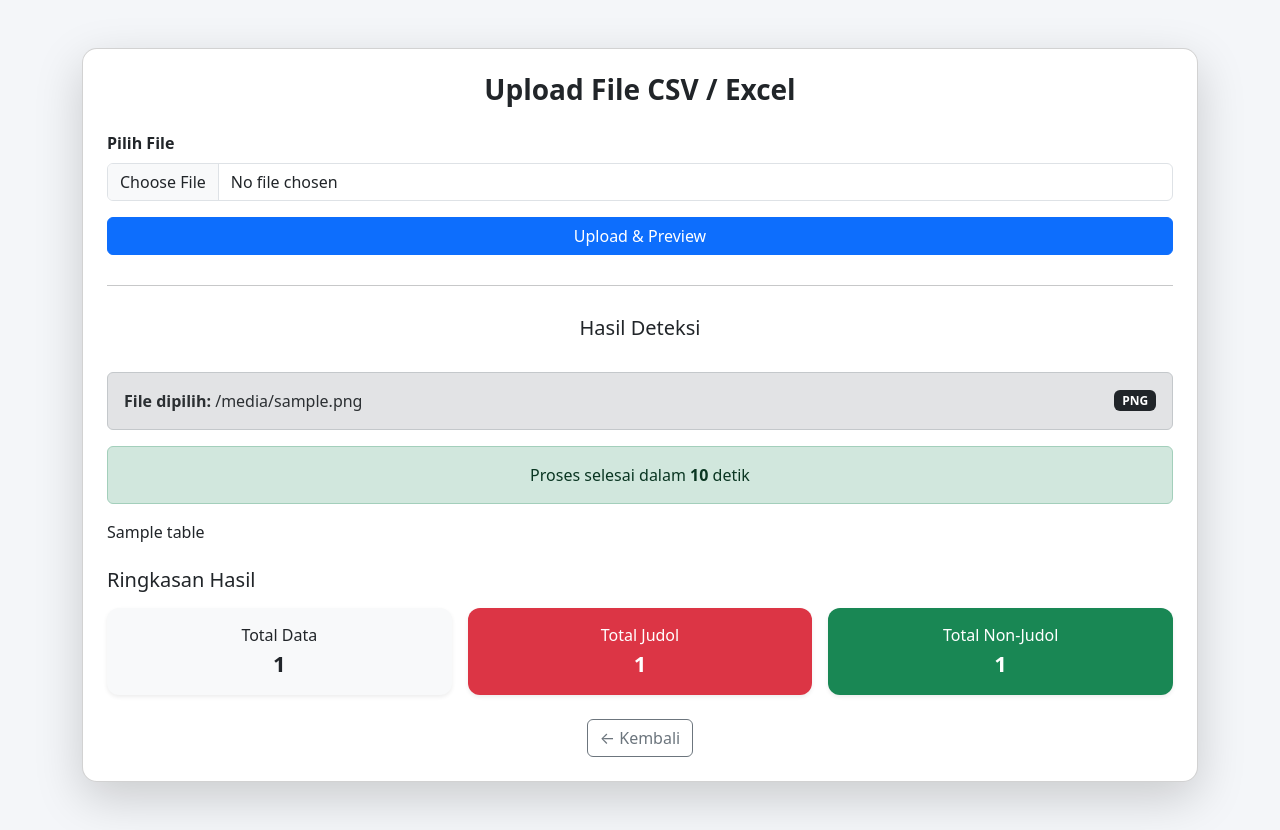
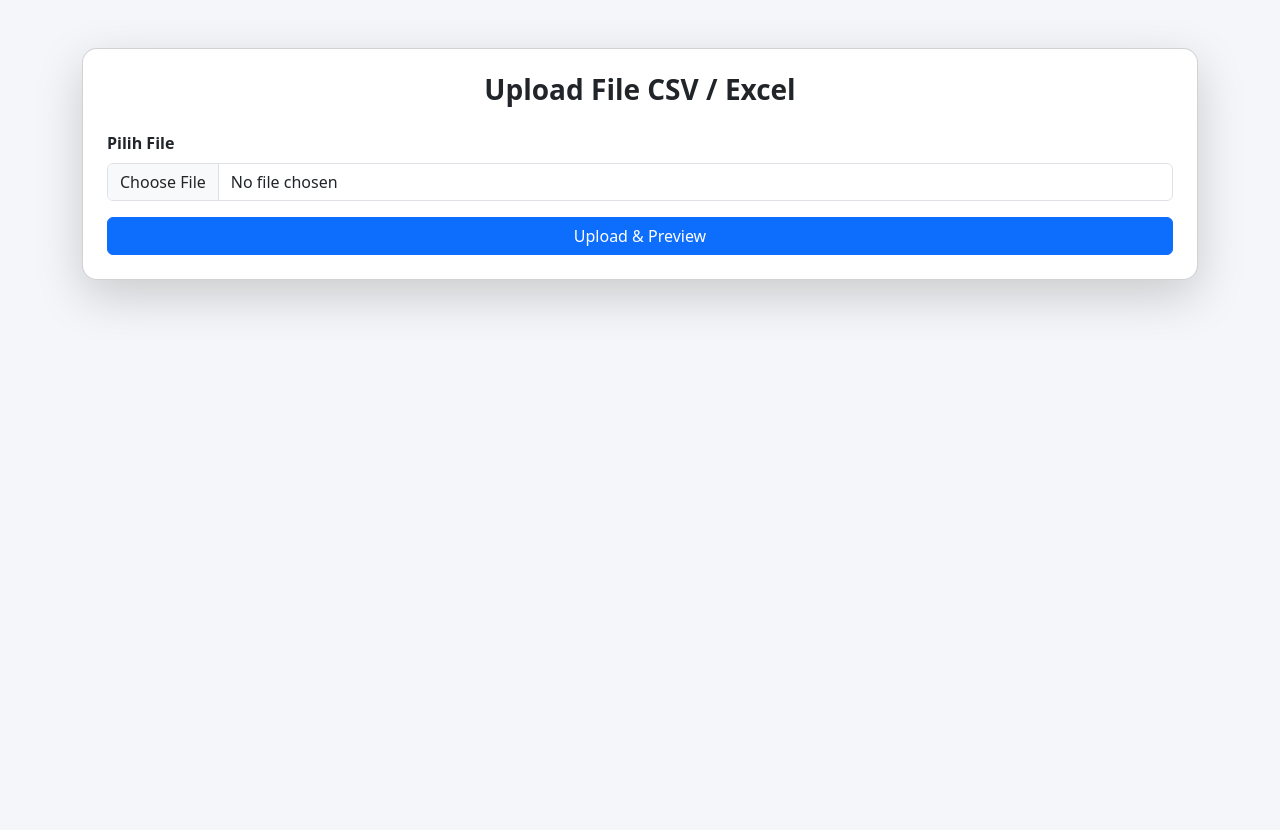
Before and after one commit to Shynaaa/Deteksi-Judol, a Flask app: template templates/upload.html in a window 1280 px wide. After the commit the page ends 309 px from the top, so only its background shows below. Run offline with Flask 3, Linux system fonts and the light colour scheme; the template is opened without the code that fills it: most values are stand-ins (such as "Sample title", 1, 10 or a date in 2020); parts of the project's set-up code (start-up, migrations or seed data) failed here and were passed over; some libraries are stand-ins or nearby versions.

Commit message:
upload.html

```diff
--- a/templates/upload.html
+++ b/templates/upload.html
@@ -4,60 +4,27 @@
     <title>Upload File - Deteksi Judol</title>
     <meta charset="UTF-8">
     <meta name="viewport" content="width=device-width, initial-scale=1">
-
     <link href="https://cdn.jsdelivr.net/npm/bootstrap@5.3.0/dist/css/bootstrap.min.css" rel="stylesheet">
-
     <style>
-        body {
-            background-color: #f4f6f9;
-        }
-
-        .main-card {
-            border-radius: 15px;
-        }
-
-        h3 {
-            font-weight: 600;
-        }
-
-        table th {
-            text-align: center !important;
-            background-color: #f8f9fa;
-        }
-
-        table td {
-            text-align: left;
-        }
-
-        .stat-box {
-            border-radius: 12px;
-            padding: 15px;
-            text-align: center;
-            font-weight: 500;
-        }
-
-        .stat-number {
-            font-size: 22px;
-            font-weight: bold;
-        }
-
-        .preview-title {
-            font-weight: 600;
-            margin-bottom: 10px;
-        }
-
-        .divider {
-            margin: 30px 0;
-        }
+        body { background-color: #f4f6f9; }
+        .main-card { border-radius: 15px; }
+        h3 { font-weight: 600; }
+        table th { text-align: center !important; background-color: #f8f9fa; }
+        table td { text-align: left; }
+        .stat-box { border-radius: 12px; padding: 15px; text-align: center; font-weight: 500; }
+        .stat-number { font-size: 22px; font-weight: bold; }
+        .preview-title { font-weight: 600; margin-bottom: 10px; }
+        .divider { margin: 30px 0; }
     </style>
 </head>
-
 <body>
 
 <div class="container mt-5 mb-5">
     <div class="card main-card shadow-lg p-4">
 
         <h3 class="text-center mb-4">Upload File CSV / Excel</h3>
+
+        <!-- ================= ALERT MESSAGES ================= -->
         {% with messages = get_flashed_messages(with_categories=true) %}
             {% if messages %}
                 {% for category, message in messages %}
@@ -70,45 +37,39 @@
         {% endwith %}
 
         <!-- ================= STEP 1 : UPLOAD ================= -->
-        <form method="POST" enctype="multipart/form-data">
-            <input type="hidden" name="step" value="preview">
-
+        <form id="uploadForm" method="POST" enctype="multipart/form-data">
             <div class="mb-3">
                 <label class="form-label fw-semibold">Pilih File</label>
                 <input type="file"
                        name="file"
+                       id="fileInput"
                        class="form-control"
                        accept=".csv,.xls,.xlsx"
                        required>
             </div>
 
-            <button type="submit" class="btn btn-primary w-100">
+            <button type="button" id="previewBtn" class="btn btn-primary w-100">
                 Upload & Preview
             </button>
         </form>
 
-        {% if preview %}
+        <!-- ================= PREVIEW SECTION ================= -->
+        <div id="previewSection" style="display:none;">
             <hr class="divider">
-
             <div class="alert alert-secondary mt-3">
-            <strong>File dipilih:</strong> {{ original_filename }}
+                <strong>File dipilih:</strong> <span id="previewFilename"></span>
             </div>
 
             <div class="preview-title">Preview Data</div>
-
             <div class="alert alert-info">
                 Kolom yang akan dideteksi:
                 <strong>{{ comment_col }}</strong>
             </div>
-
-        <div class="table-responsive">
-            {{ preview | safe }}
-        </div>
+            <div id="previewTable" class="table-responsive"></div>
 
             <!-- ================= STEP 2 : PROCESS ================= -->
             <form method="POST" onsubmit="showLoading()">
                 <input type="hidden" name="step" value="process">
-
                 <button id="processBtn" type="submit" class="btn btn-success w-100 mt-3">
                     Proses Deteksi
                 </button>
@@ -116,12 +77,10 @@
 
             <!-- Progress Section -->
             <div id="loadingSection" class="mt-4" style="display:none;">
-
                 <div class="text-center mb-2">
                     <div class="spinner-border text-success" role="status"></div>
                     <div class="mt-2 fw-semibold">Sedang memproses data...</div>
                 </div>
-
                 <div class="progress">
                     <div id="progressBar"
                         class="progress-bar progress-bar-striped progress-bar-animated bg-success"
@@ -129,66 +88,50 @@
                     </div>
                 </div>
             </div>
-        {% endif %}
-
-        {% if table %}
-        <hr class="divider">
-
-        <h5 class="text-center mb-3">Hasil Deteksi</h5>
-        <div class="alert alert-secondary mt-3 d-flex justify-content-between align-items-center">
-            <div>
-                <strong>File dipilih:</strong> {{ original_filename }}
-            </div>
-            <span class="badge bg-dark">
-                {{ original_filename.split('.')[-1].upper() }}
-            </span>
-        </div>
-
-        <div class="alert alert-success text-center">
-            Proses selesai dalam <strong>{{ duration }}</strong> detik
-        </div>
-
-        <div class="table-responsive mb-4">
-            {{ table | safe }}
-        </div>
-
-        <!-- ================= RINGKASAN ================= -->
-        <h5 class="mb-3">Ringkasan Hasil</h5>
-
-        <div class="row g-3">
-            <div class="col-md-4">
-                <div class="stat-box bg-light shadow-sm">
-                    Total Data
-                    <div class="stat-number">{{ total_data }}</div>
-                </div>
-            </div>
-
-            <div class="col-md-4">
-                <div class="stat-box bg-danger text-white shadow-sm">
-                    Total Judol
-                    <div class="stat-number">{{ total_judol }}</div>
-                </div>
-            </div>
-
-            <div class="col-md-4">
-                <div class="stat-box bg-success text-white shadow-sm">
-                    Total Non-Judol
-                    <div class="stat-number">{{ total_non }}</div>
-                </div>
-            </div>
-        </div>
-
-        {% endif %}
-
-        <div class="text-center mt-4">
-            <a href="/" class="btn btn-outline-secondary">
-                ← Kembali
-            </a>
         </div>
 
     </div>
 </div>
 
 <script src="https://cdn.jsdelivr.net/npm/bootstrap@5.3.0/dist/js/bootstrap.bundle.min.js"></script>
+<script>
+function showLoading() {
+    document.getElementById('loadingSection').style.display = 'block';
+}
+
+// ================= PREVIEW FILE =================
+document.getElementById('previewBtn').addEventListener('click', function() {
+    const fileInput = document.getElementById('fileInput');
+    if (!fileInput.files.length) {
+        alert("Pilih file dulu ya!");
+        return;
+    }
+
+    const formData = new FormData();
+    formData.append('file', fileInput.files[0]);
+    formData.append('step', 'preview');
+
+    fetch('/', {
+        method: 'POST',
+        body: formData
+    })
+    .then(response => response.text())
+    .then(html => {
+        // replace preview section
+        const parser = new DOMParser();
+        const doc = parser.parseFromString(html, 'text/html');
+
+        // ambil table preview dari response backend
+        const previewTable = doc.querySelector('.table-responsive').innerHTML;
+        document.getElementById('previewSection').style.display = 'block';
+        document.getElementById('previewTable').innerHTML = previewTable;
+        document.getElementById('previewFilename').textContent = fileInput.files[0].name;
+    })
+    .catch(err => {
+        alert('Gagal generate preview: ' + err);
+    });
+});
+</script>
+
 </body>
 </html>
```
Lines whose indentation alone changed are shown as unchanged.
